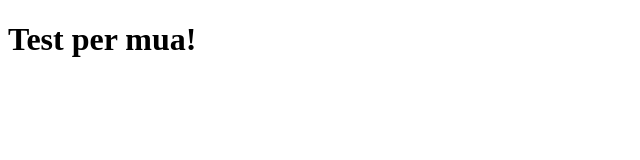
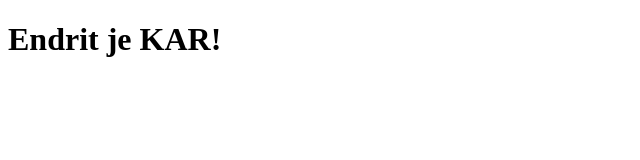
Before and after one commit to eRi131313/testsite.github.io, a plain HTML site: page index.html in a window 1280 px wide. Shown: the whole page, without its empty margins (0-640 px from the left). Drawn offline with Linux system fonts and the light colour scheme.

Commit message:
Update index.html

```diff
--- a/index.html
+++ b/index.html
@@ -4,6 +4,6 @@
     <title>Test per mua</title>
 </head>
 <body>
-    <h1>Test per mua!</h1>
+    <h1>Endrit je KAR!</h1>
 </body>
 </html>
```
